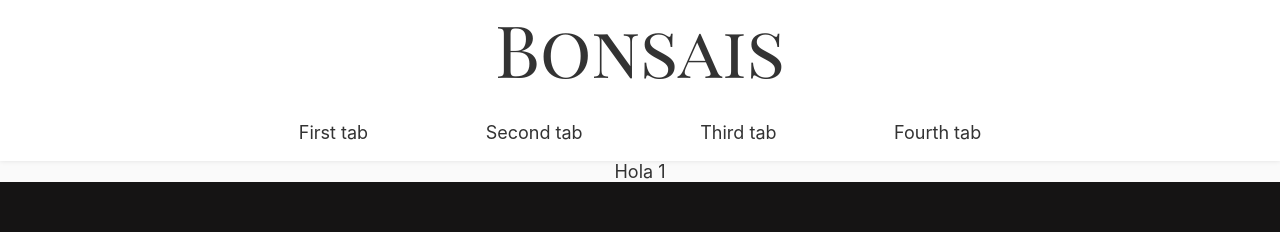
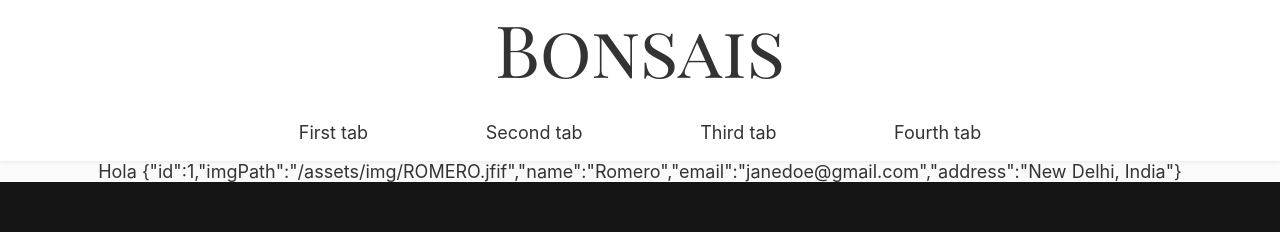
Before and after one commit to potlitel/Bonsai-Catalog-CssGrid, a React (Vite) app: page /bonsai/1 in a window 1280 px wide. Shown: the top 232 px of the page. Built offline with nearby package versions, Linux system fonts and the light colour scheme.

Commit message:
Se modifica contenido del fichero READEME.md.

```diff
--- a/src/components/BonsaiDetails.jsx
+++ b/src/components/BonsaiDetails.jsx
@@ -1,12 +1,59 @@
-import { useParams } from "react-router-dom"
+import { useParams } from "react-router-dom";
+import React, { useState, useEffect } from "react";
 import { Footer } from "./Footer";
 import { Header } from "./Header";
+import data from "../data/data";
+
 export function BonsaiDetails() {
-    let { id } =useParams();
+  const [currentBonsai, setCurrentBonsai] = useState({});
+  const { id } = useParams();
+
+    const getBonsai = data.find((n) => n.id == id);
+
+  /*const getBonsai = data.find((bonsai) => {
+       bonsai.id == id;
+      // comparing category for displaying data
+    });*/
+
+  /*useEffect(() => {
+    const getBonsai = data.find((bonsai) => {
+       bonsai.id == id;
+    });
+    setCurrentBonsai(getBonsai);
+  }, [id]);*/
+
+  //console.info(currentBonsai);
+
   return (
     <div>
       <Header />
-            <div> Hola { id }</div>
+      <div> Hola {/*console.info(data.find((n) => n.id == id))*/}
+            {JSON.stringify(getBonsai)}
+            {
+                /*data.find((bonsai) => {
+                  bonsai.id === id;
+                  // comparing category for displaying data
+                })*/
+                /*currentBonsai.map((tuto, index) => (
+                  <strong>{tuto.name}</strong>
+                ))*/
+            }
+      </div>
+      {
+        //https://codedec.com/tutorials/how-to-implement-search-in-react-js-with-json/
+        /*1data.filter((bonsai) => {
+            return bonsai.id === id;
+            // comparing category for displaying data
+          })
+          .map((val, key) => {
+            return <div>Alain </div>;
+          })*/
+
+        //JSON.stringify(newItem)
+        /*newItem.map((value) => {
+          return <div>{value.id}</div>
+      })*/
+      }
       <Footer />
     </div>
   );
```
Also changed, not shown: 2 other files (tests, documents, lock files or other folders). Lines whose indentation alone changed are shown as unchanged.
